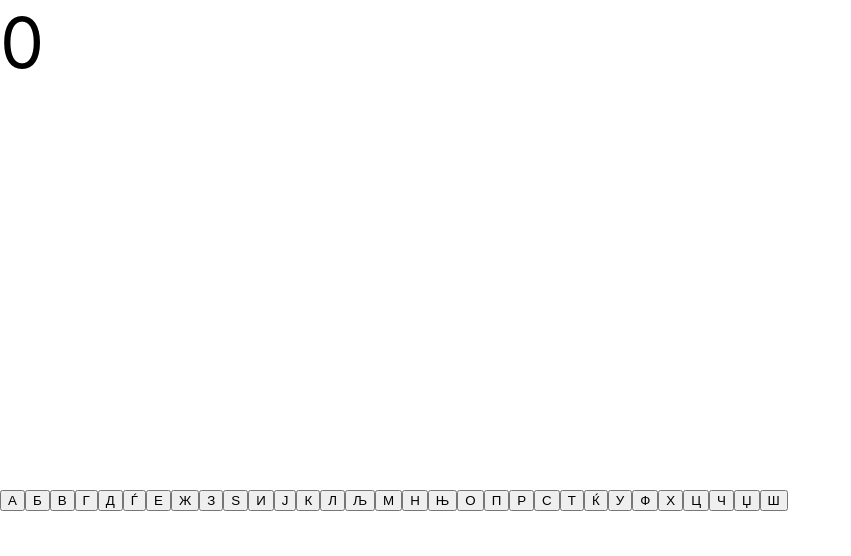
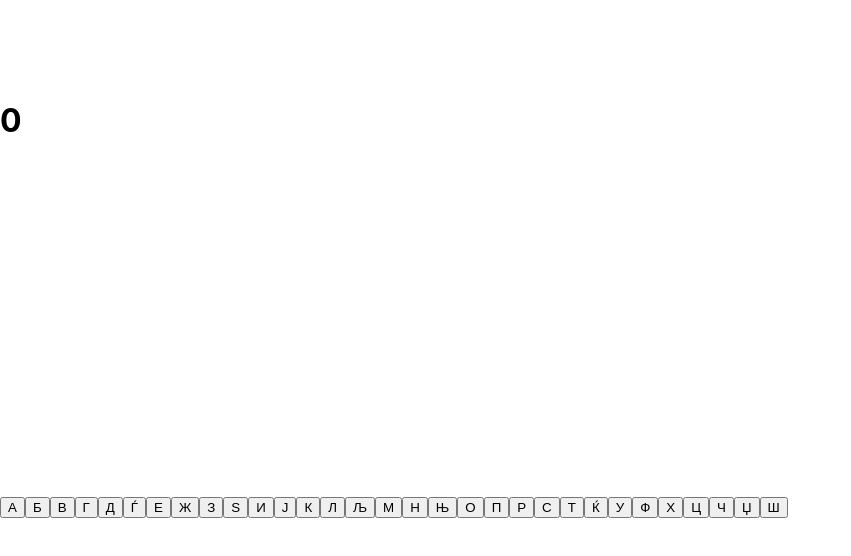
Before and after one commit to saso1212/Hangman-game, a React app: page /hangout/1 in a window 1280 px wide. Shown: the top 556 px of the page, without its empty margins (0-851 px from the left). Built offline with nearby package versions, Linux system fonts and the light colour scheme.

Commit message:
commit after fiing some bugs

```diff
--- a/src/components/HangOut/HangOut.js
+++ b/src/components/HangOut/HangOut.js
@@ -1,5 +1,5 @@
 import React from 'react';
-import classes from './MainPage.css';
+import classes from './HangOut.css';
 //import Button from '../../components/UI/Buttons/Button';
 
 const mainPage =(props)=>{
@@ -8,7 +8,7 @@ const mainPage =(props)=>{
               <div className={classes.Left}></div>
               <div className={classes.Top}></div>
               <div className={classes.Right}>
-              <h1>22</h1>
+              <h1>{props.children}</h1>
               </div>
             </div>
         )
--- a/src/components/UI/Buttons/Button.css
+++ b/src/components/UI/Buttons/Button.css
@@ -1,10 +1,10 @@
 .Button{
     text-align: center;
     width: 6%;
-    padding:0.8% 0;
+    padding:1% 0;
     margin: 10px 10px;
     color: rgb(37, 25, 25);
-    font-size: 1.4vw;
+    font-size: 100%;
     box-shadow: 4px 4px 4px black;
     border-radius: 3px;
     border: none;
--- a/src/containers/Keyboard/Keyboard.css
+++ b/src/containers/Keyboard/Keyboard.css
@@ -1,5 +1,5 @@
 .Keyboard{
-    margin:20vh auto;
+    margin:10% auto;
     width: 50%;
     min-height: 100px;
     background: rgb(165, 137, 137);
--- a/src/containers/Keyboard/Keyboard.js
+++ b/src/containers/Keyboard/Keyboard.js
@@ -7,6 +7,7 @@ import Aux from '../../huc/Auxilary';
 import Button from '../../components/UI/Buttons/Button';
 import Word from '../../components/Word/Word';
 import Modal from '../../components/UI/Modal/Modal';
+import HangOut from '../../components/HangOut/HangOut';
 
 
 
@@ -174,8 +175,9 @@ class Keyboard extends Component{
             <div className={classes.HangPage}>
                <Modal show={this.props.gameOver}>{modalData}</Modal>
                <Modal show={this.props.gameOverGoodAttemp}>{modalData}</Modal>
-               <div style={{fontSize:'70px'}}>{this.props.wrongAttempts}</div>
-               <div style={{display:"flex",justifyContent:'center',marginTop:"100px"}}>
+               <div style={{position:'absolute',top:'10%'}}>
+               <HangOut>{this.props.wrongAttempts}</HangOut></div>
+               <div style={{display:"flex",justifyContent:'center',marginTop:"15%"}}>
                  {word}</div>
                 <div className={classes.Keyboard}>
                    <div> {firstRowKeyboard}</div>
```
Also changed, not shown: src/assets/Letters/bk/Ж.svg, src/assets/Letters/bk/Ч.svg.
